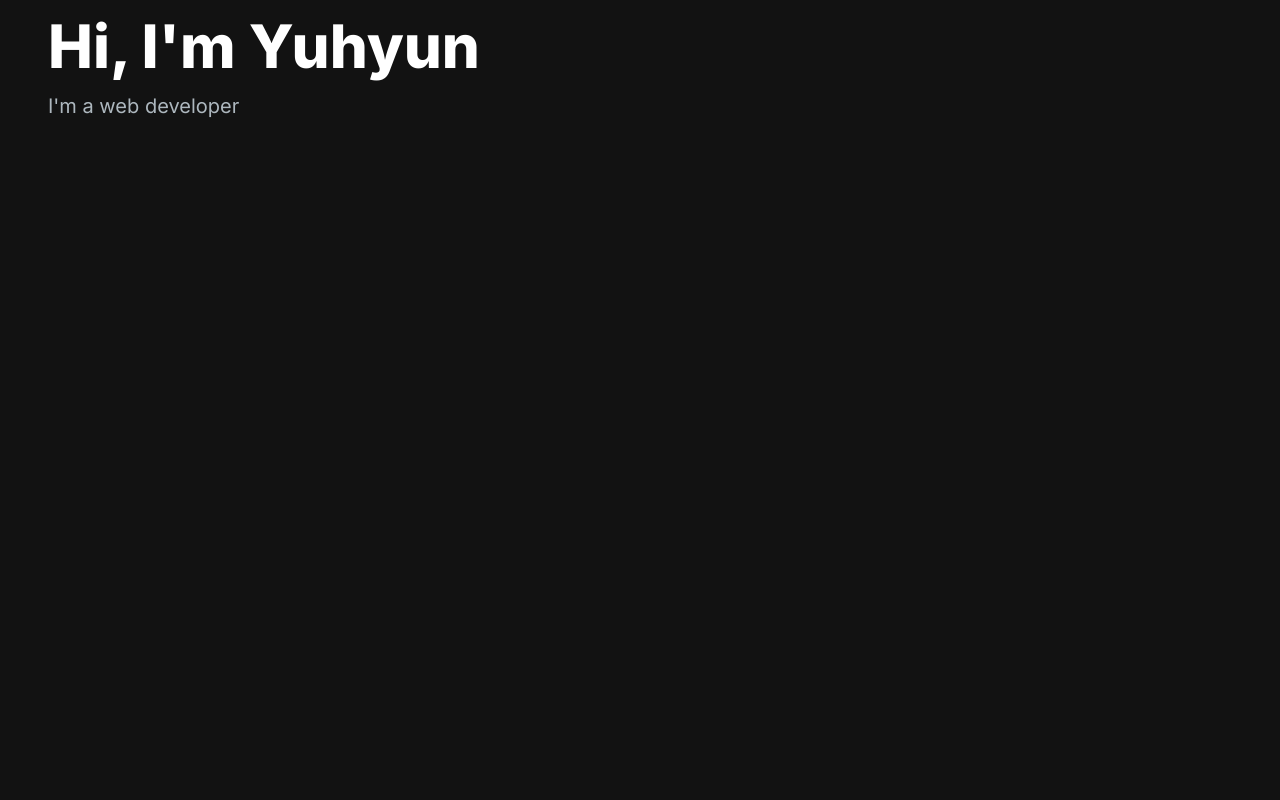
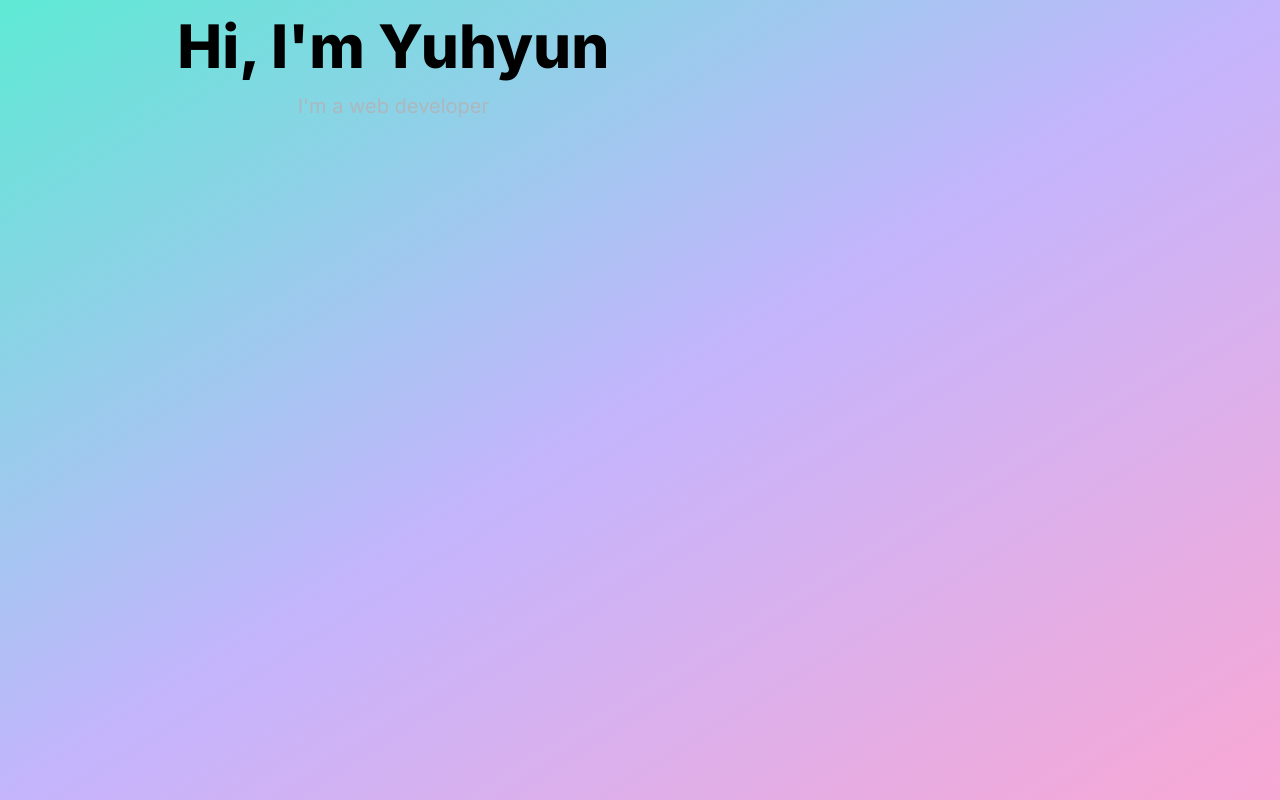
Before and after one commit to yuhyunjeong/portfolio-website, a Next.js app in the folder portfolio-website/: page / in a window 1280 px wide. Built offline with nearby package versions, Linux system fonts and the light colour scheme.

Commit message:
background color

```diff
--- a/portfolio-website/app/components/About.jsx
+++ b/portfolio-website/app/components/About.jsx
@@ -1,10 +1,16 @@
 export default function About() {
   return (
     <section>
-      <h1 className="text-white mb-4 text-4xl lg:text-6xl font-extrabold">
-        Hi, I'm Yuhyun
-      </h1>
-      <p className="text-[#ADB7BE] text-lg lg:text-xl">I'm a web developer</p>
+      <div className="grid grid-cols-1 lg:grid-cols-12">
+        <div className="col-span-7 place-self-center text-center">
+          <h1 className="text-black mb-4 text-4xl lg:text-6xl font-extrabold">
+            Hi, I'm Yuhyun
+          </h1>
+          <p className="text-[#ADB7BE] text-lg lg:text-xl">
+            I'm a web developer
+          </p>
+        </div>
+      </div>
     </section>
   );
 }
--- a/portfolio-website/app/page.js
+++ b/portfolio-website/app/page.js
@@ -3,8 +3,10 @@ import About from "./components/About";
 
 export default function Home() {
   return (
-    <main className="flex min-h-screen flex-col bg-[#121212] container mx-auto px-12 py-4">
-      <About />
+    <main className="flex min-h-screen flex-col bg-gradient-to-tl from-pink-300 via-violet-300 to-teal-300">
+      <div class="container mx-auto px-12 py-4">
+        <About />
+      </div>
     </main>
   );
 }
```
Also changed, not shown: 1 other file (tests, documents, lock files or other folders).
